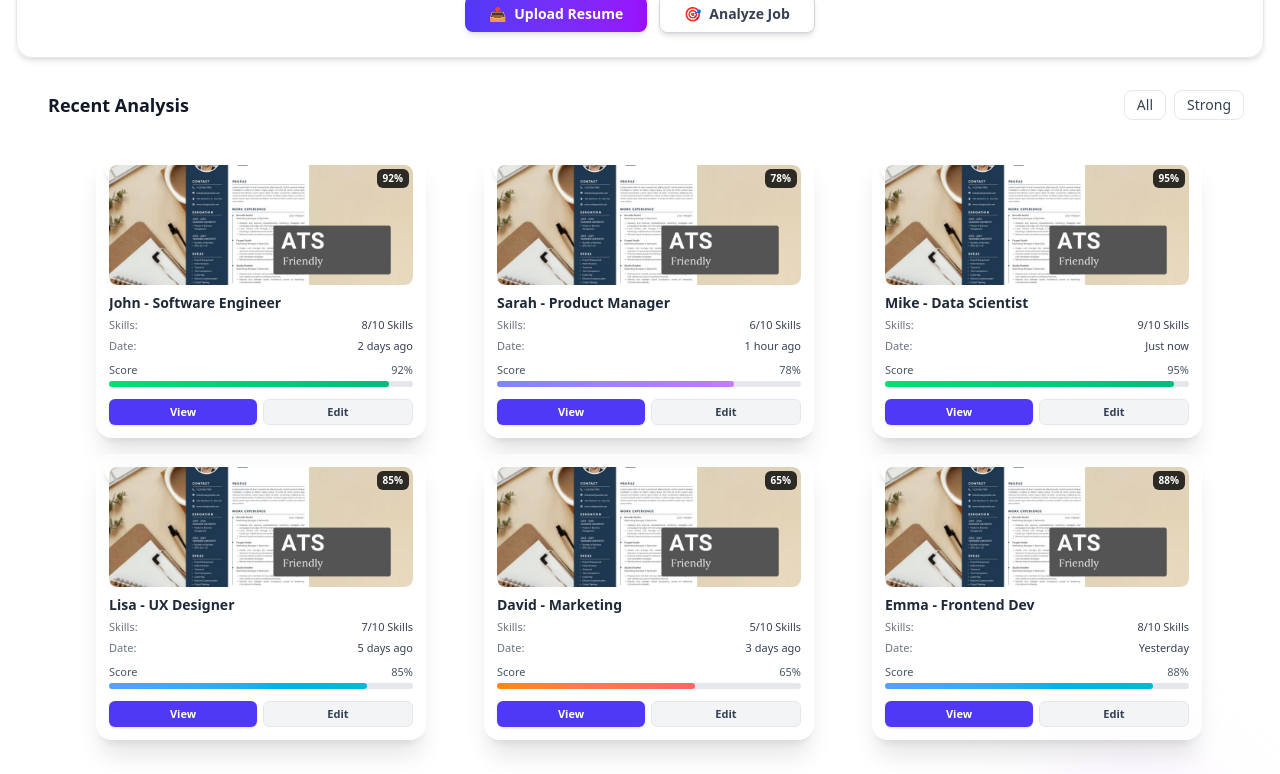
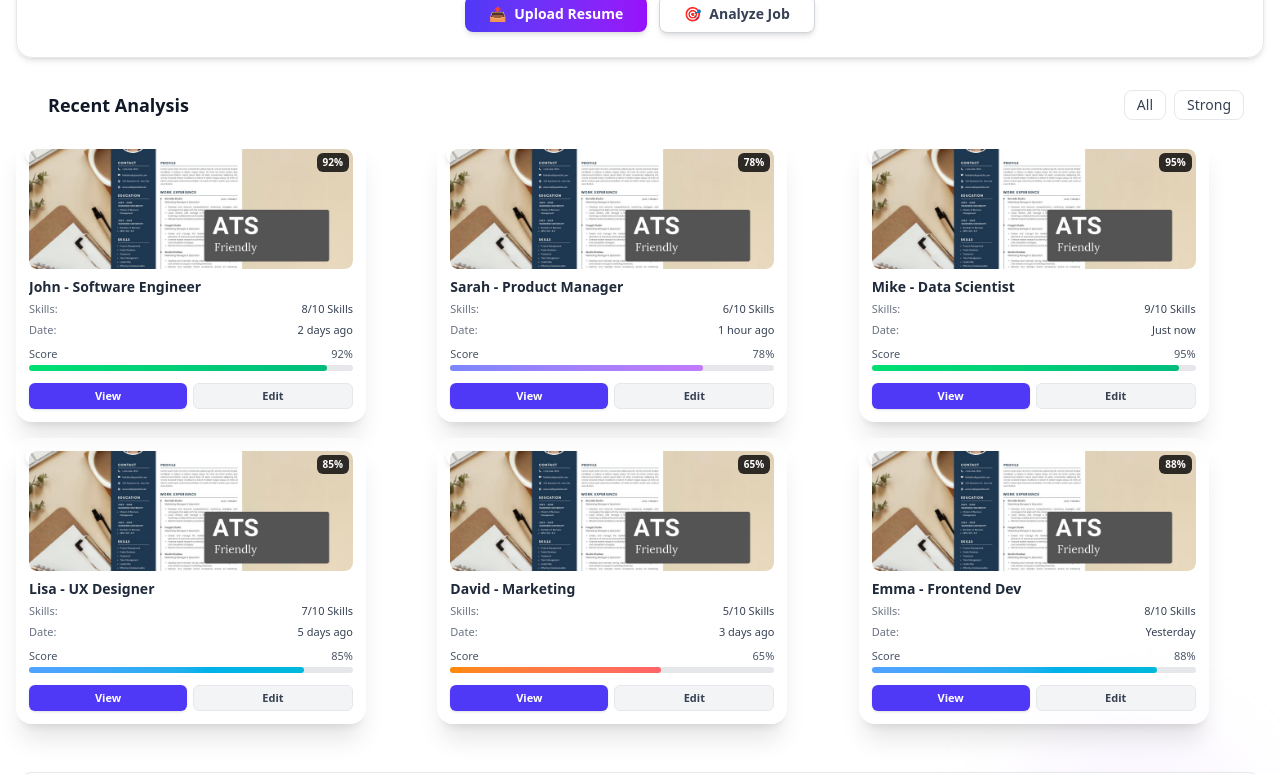
Before and after one commit to bobbyku0104/Resume-Analyzer, a React app in the folder client/: page / in a window 1280 px wide. Shown: the part 1920-2694 px from the top of the page. Built offline with nearby package versions, Linux system fonts and the light colour scheme; the HTML template or start-up script is replaced by a standard one.

Commit message:
make home bage good

```diff
--- a/client/src/components/ResumeCard/Card.jsx
+++ b/client/src/components/ResumeCard/Card.jsx
@@ -10,11 +10,12 @@ const Card = ({ image, title, score, date, status, analysis }) => {
 
   return (
     <div className="
+
       group
       w-full
-      sm:w-[260px]
-      md:w-[300px]
-      lg:w-[330px]
+      sm:w-[280px]
+      md:w-[320px]
+      lg:w-[350px]
       bg-white/30
       backdrop-blur-xl
       rounded-2xl
--- a/client/src/components/ResumeCard/HomeCard.jsx
+++ b/client/src/components/ResumeCard/HomeCard.jsx
@@ -1,4 +1,3 @@
-
 import React from "react";
 import ResumeCard from "./Card";
 import Sample1 from "../../assets/resume photo.jpg";
@@ -155,10 +154,11 @@ const HomeCard = () => {
             </button>
           </div>
         </div>
-{/*
+        {/*
           resume card section */}
-        <div className="grid grid-cols-1 sm:grid-cols-2 lg:grid-cols-3 gap-4 pt-4 pb-4 px-4 sm:px-6 lg:pl-20 lg:pr-5
-        ">
+
+
+        <div className="w-full grid grid-cols-1 sm:grid-cols-2 lg:grid-cols-3 gap-4">
           {resumeData.map((item) => (
             <ResumeCard
               key={item.id}
--- a/client/src/components/ReviewPage/ResumeReviewPage.jsx
+++ b/client/src/components/ReviewPage/ResumeReviewPage.jsx
@@ -140,7 +140,6 @@ export default function ResumeReviewPage({ onBack }) {
 
         {/*  RIGHT SECTION*/}
 
-
         <div className="hidden lg:flex lg:w-1/3 justify-center">
           {file ? (
             <div className="w-full max-w-[450px] aspect-[3/4] bg-white rounded-2xl border shadow-2xl overflow-hidden">
```
